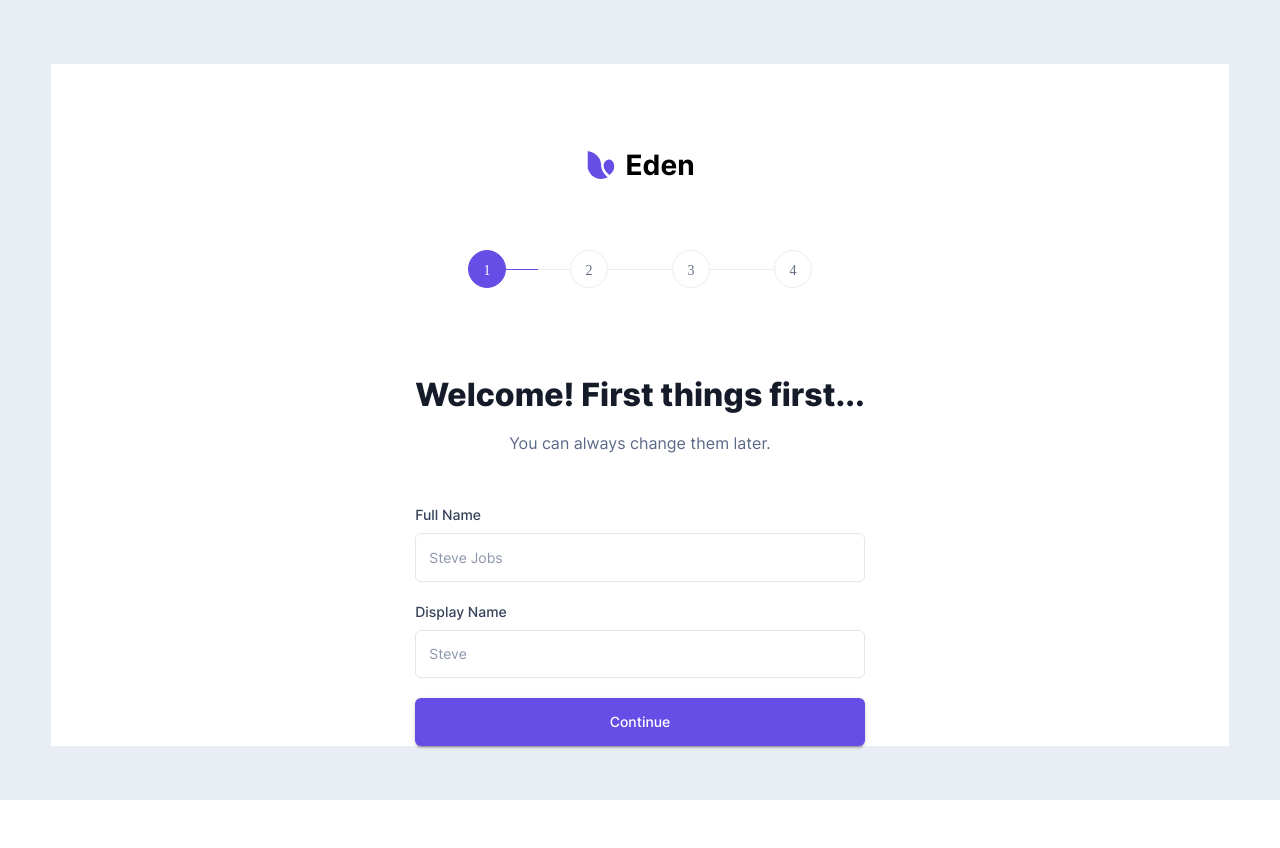
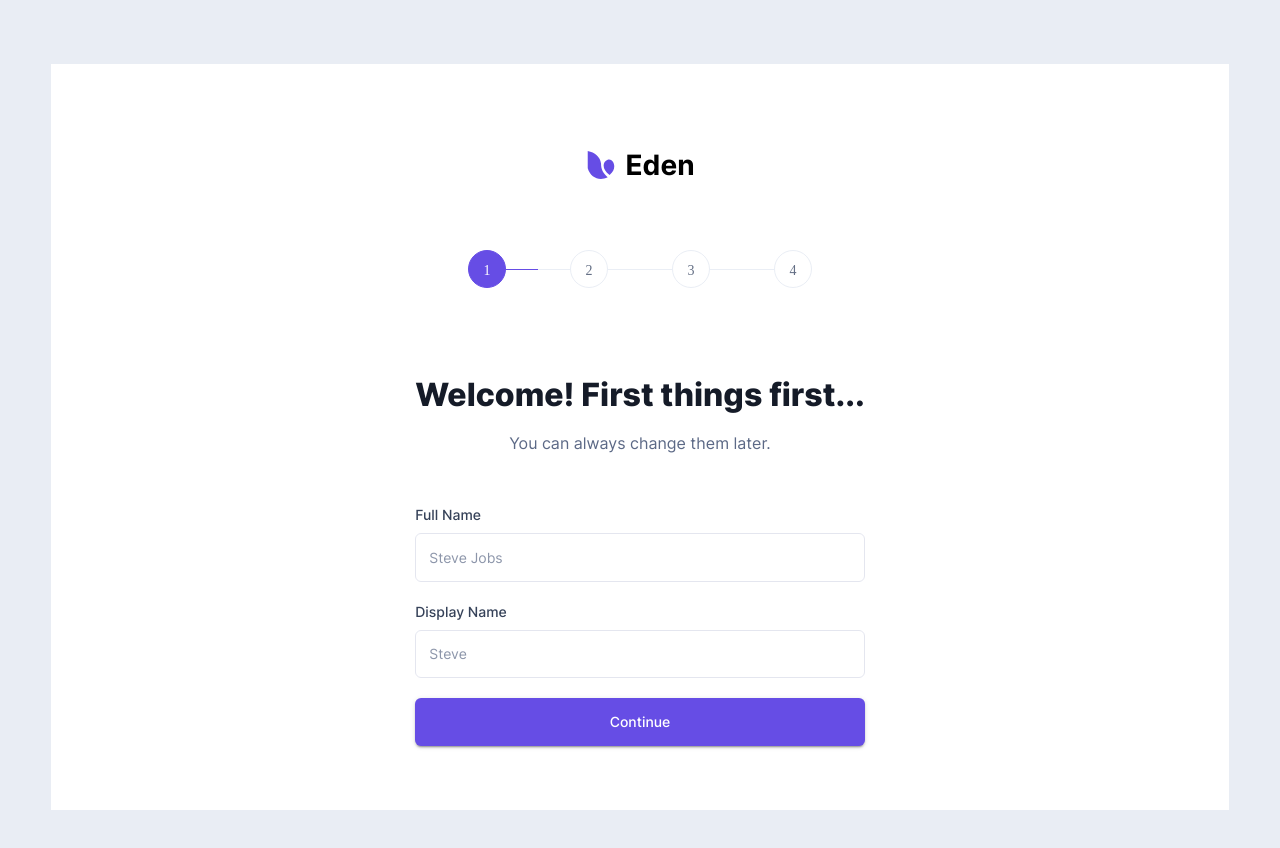
Before and after one commit to HassanHeydariNasab/cutshort, a React (Create React App) app: page /onboarding/create-user in a window 1280 px wide. Shown: the top 848 px of the page. Before the commit the page ends 800 px from the top, so only its background shows below. Built offline with nearby package versions, Linux system fonts and the light colour scheme.

Commit message:
Fix #root height

```diff
--- a/src/containers/onboarding/onboarding.view.tsx
+++ b/src/containers/onboarding/onboarding.view.tsx
@@ -12,10 +12,11 @@ export const OnboardingView: FC<OnboardingViewProps> = ({ activeStep }) => {
   return (
     <Stack
       flex={1}
-      my={8}
+      pb={8}
+      px={1}
       bgcolor={"#fff"}
       alignItems={"center"}
-      sx={{ mx: { xs: 0, sm: "4vw" } }}
+      sx={{ mx: { xs: 0, sm: "4vw" }, my: { xs: 0, sm: 8 } }}
     >
       <Stack direction={"row"} alignItems={"center"} spacing={1} mt={10} mb={8}>
         <LogoSVG height={"32px"} width={"32px"} />
--- a/src/index.css
+++ b/src/index.css
@@ -11,7 +11,7 @@ body {
 }
 
 #root {
-  height: 100%;
+  min-height: 100%;
   background-color: #e9edf4;
   display: flex;
   flex-direction: column;
```
